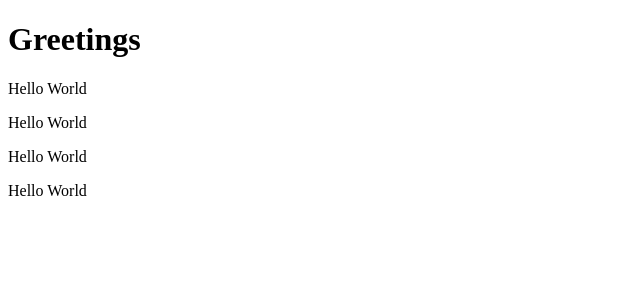
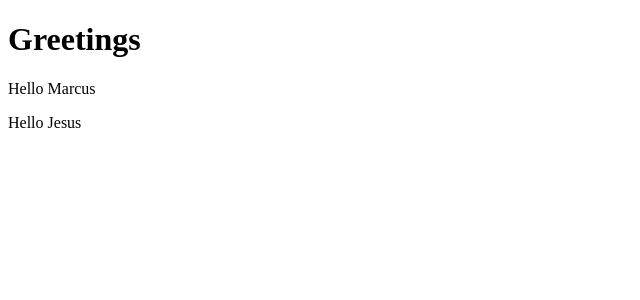
Before and after one commit to MarcusMathuram46/react-project, a React (Vite) app: page / in a window 1280 px wide. Shown: the top 300 px of the page, without its empty margins (0-640 px from the left). Built offline with nearby package versions, Linux system fonts and the light colour scheme.

Commit message:
passing data as props

```diff
--- a/src/App.jsx
+++ b/src/App.jsx
@@ -1,17 +1,18 @@
-function Hello() {
+function Hello(props) {
+  console.log(props);
   return (
-    <p>Hello World</p>
+    <p>Hello { props.username }</p>
   );
 }
 
 function App() {
+  let user1 = 'Marcus';
+  let user2 = 'Jesus';
   return (
     <div>
       <h1>Greetings</h1>
-      <Hello />
-      <Hello />
-      <Hello />
-      <Hello />
+      <Hello username={user1} />
+      <Hello username={user2}/>
     </div>
   );
 }
```
